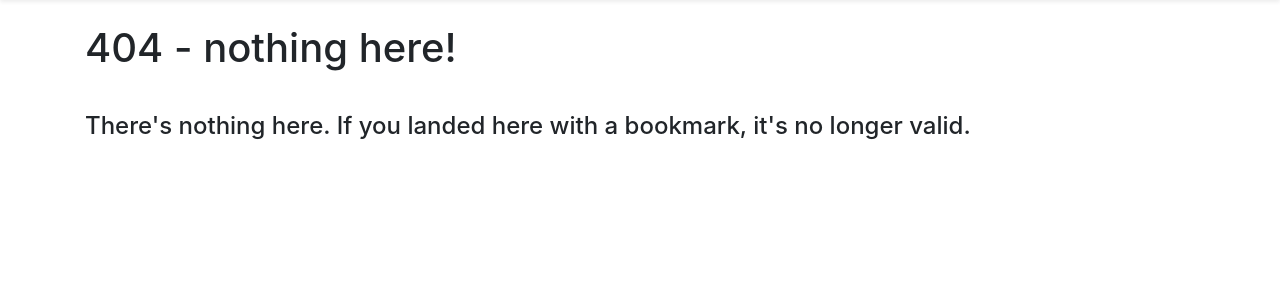
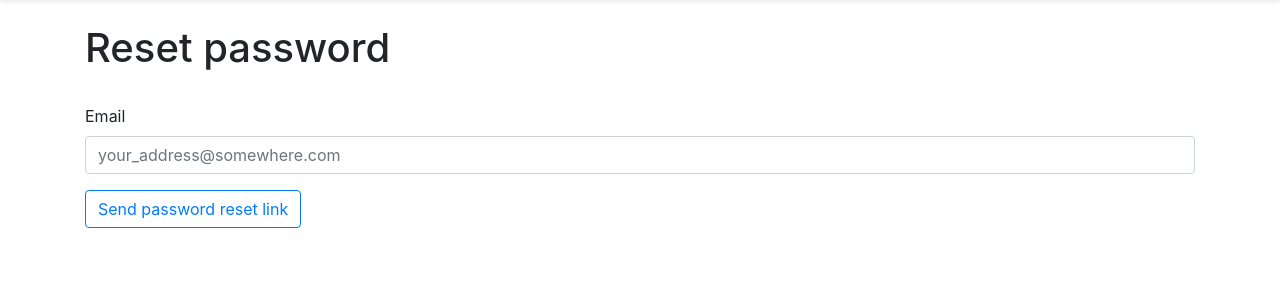
Before and after one commit to Celeo/PlayByPost, a Flask app: page /profile/reset_password in a window 1280 px wide. Shown: the part 56-356 px from the top of the page. Run offline with Flask 2, Linux system fonts and the light colour scheme; parts of the project's set-up code (start-up, migrations or seed data) failed here and were passed over; some libraries are stand-ins or nearby versions.

Commit message:
Password reset feature (fixes #32)

```diff
--- a/pbp/app.py
+++ b/pbp/app.py
@@ -4,7 +4,7 @@ import arrow
 from flask import Flask, render_template
 from flask_login import LoginManager
 
-from .shared import db
+from .shared import db, redis
 from .models import User
 from .blueprint import blueprint as base_blueprint
 
@@ -14,6 +14,8 @@ app.config.from_json('config.json')
 
 db.app = app
 db.init_app(app)
+
+redis.init_app(app)
 
 login_manager = LoginManager()
 login_manager.init_app(app)
--- a/pbp/blueprint.py
+++ b/pbp/blueprint.py
@@ -2,6 +2,7 @@ from datetime import datetime
 
 from flask import (
     Blueprint,
+    current_app,
     flash,
     jsonify,
     redirect,
@@ -25,10 +26,13 @@ from .models import (
 )
 from .shared import db
 from .util import (
+    create_password_reset_key,
+    get_password_reset_key,
     is_safe_url,
     is_valid_email,
     pagination_pages,
-    roll_dice
+    roll_dice,
+    send_email
 )
 
 blueprint = Blueprint('base', __name__, template_folder='templates')
@@ -289,6 +293,51 @@ def profile_register():
     return render_template('register.jinja2')
 
 
+@blueprint.route('/profile/reset_password', methods=['GET', 'POST'])
+def profile_reset_password():
+    if request.method == 'POST':
+        email = request.form['email']
+        user = User.query.filter_by(email=email).first()
+        if not user:
+            flash('Password reset link sent')
+            return redirect(url_for('.profile_login'))
+        if user:
+            key = create_password_reset_key(user.email)
+            link = url_for('.profile_reset_password_confirm', email=user.email, key=key, _external=True)
+            send_email(
+                current_app.config,
+                [user.email],
+                'Password reset link',
+                link
+            )
+            flash('Password reset link sent')
+            return redirect(url_for('.profile_login'))
+    return render_template('reset_password.jinja2')
+
+
+@blueprint.route('/profile/reset_password/<email>/<key>', methods=['GET', 'POST'])
+def profile_reset_password_confirm(email, key):
+    user = User.query.filter_by(email=email).first()
+    if not user:
+        return redirect(url_for('.profile_login'))
+    actual_key = get_password_reset_key(user.email)
+    if not key == actual_key:
+        flash('Wrong reset key', 'error')
+        return redirect(url_for('.profile_login'))
+    if request.method == 'POST':
+        if not request.form['new_password'] == request.form['new_password_confirm']:
+            flash('New passwords don\'t match', 'error')
+            return redirect(url_for('.profile_reset_password_confirm', email=email, key=key))
+        if not len(request.form['new_password']) > 5:
+            flash('Password must be at least 5 characters long', 'error')
+            return redirect(url_for('.profile_reset_password_confirm', email=email, key=key))
+        user.set_password(request.form['new_password'])
+        db.session.commit()
+        flash('New password saved, please log in')
+        return redirect(url_for('.profile_login'))
+    return render_template('reset_password_confirm.jinja2', email=email, key=key)
+
+
 @blueprint.route('/profile/characters', methods=['GET', 'POST'])
 @login_required
 def profile_characters():
--- a/pbp/shared.py
+++ b/pbp/shared.py
@@ -1,4 +1,6 @@
 from flask_sqlalchemy import SQLAlchemy
+from flask_redis import Redis
 
 
 db = SQLAlchemy()
+redis = Redis()
--- a/pbp/templates/login.jinja2
+++ b/pbp/templates/login.jinja2
@@ -16,6 +16,8 @@
     </div>
     <button type="submit" class="btn btn-outline-primary">Login</button>
   </form>
+  <br>
+  <a href="{{ url_for('base.profile_reset_password') }}">I forgot my password</a>
 </div>
 
 {% endblock %}
--- /dev/null
+++ b/pbp/templates/reset_password.jinja2
@@ -0,0 +1,17 @@
+{% extends 'base.jinja2' %}
+
+{% block body %}
+
+<div class="container">
+  <h1>Reset password</h1>
+  <br>
+  <form action="{{ url_for('base.profile_reset_password') }}" method="POST">
+    <div class="form-group">
+      <label for="email">Email</label>
+      <input type="text" class="form-control" name="email" placeholder="your_address@somewhere.com" required>
+    </div>
+    <button type="submit" class="btn btn-outline-primary">Send password reset link</button>
+  </form>
+</div>
+
+{% endblock %}
--- a/requirements.txt
+++ b/requirements.txt
@@ -8,6 +8,7 @@ chardet==3.0.4
 click==6.7
 coverage==4.5.1
 Flask==1.0.2
+Flask-And-Redis==0.7
 Flask-Login==0.4.1
 Flask-SQLAlchemy==2.3.2
 gunicorn==19.9.0
@@ -22,6 +23,7 @@ pycparser==2.19
 pytest==3.8.2
 pytest-cov==2.6.0
 python-dateutil==2.7.3
+redis==2.10.6
 requests==2.20.0
 six==1.11.0
 SQLAlchemy==1.2.11
```
Also changed, not shown: pbp/templates/reset_password_confirm.jinja2 (added, +44 -0 lines), pbp/util.py (+14 -1 lines), README.md.
